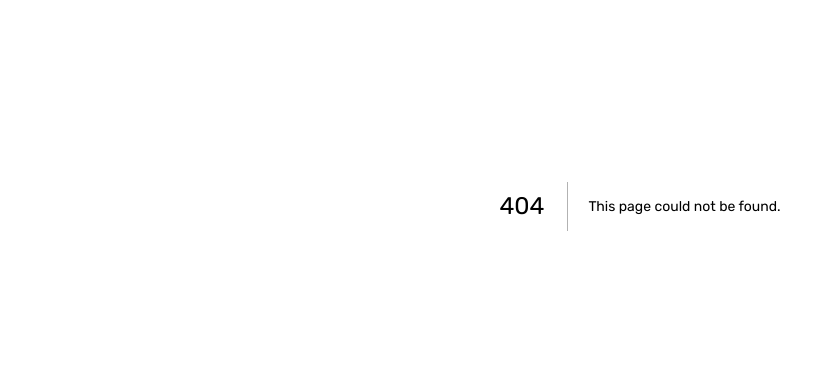
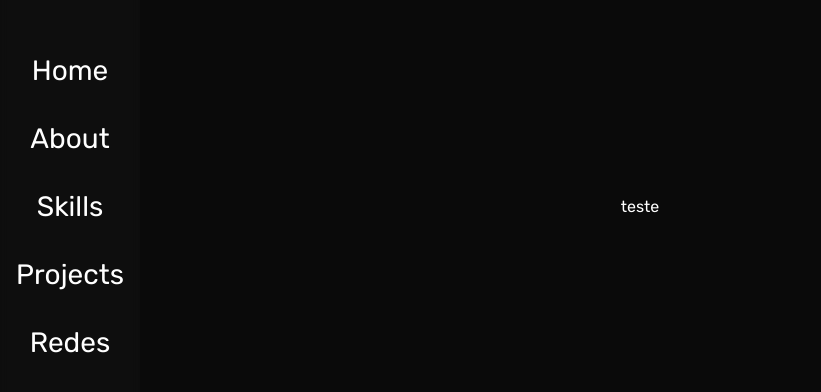
Before and after one commit to ice44xx/Portfolio, a Next.js app: page /sobre in a window 1280 px wide. Before the commit this address had no page. Shown: the part 194-586 px from the top of the page, without its empty margins (0-821 px from the left). Built offline with nearby package versions, Linux system fonts and the light colour scheme.

Commit message:
feat: insert pages and layouts

```diff
--- /dev/null
+++ b/pages/habilidades.tsx
@@ -0,0 +1,4 @@
+const HabilidadesPage = () => {
+  return <main></main>;
+};
+export default HabilidadesPage;
--- /dev/null
+++ b/pages/projetos.tsx
@@ -0,0 +1,4 @@
+const ProjetosPage = () => {
+  return <main></main>;
+};
+export default ProjetosPage;
--- /dev/null
+++ b/pages/redes.tsx
@@ -0,0 +1,4 @@
+const RedesPage = () => {
+  return <main></main>;
+};
+export default RedesPage;
--- /dev/null
+++ b/pages/sobre.tsx
@@ -0,0 +1,10 @@
+import About from '@/components/about';
+
+const AboutPage = () => {
+  return (
+    <main>
+      <About />
+    </main>
+  );
+};
+export default AboutPage;
--- /dev/null
+++ b/src/common/transition/styles.module.scss
@@ -0,0 +1,6 @@
+.container {
+  position: absolute;
+  width: 100%;
+  height: 100vh;
+  background-color: rgb(10, 10, 10);
+}
--- /dev/null
+++ b/src/components/about/index.tsx
@@ -0,0 +1,14 @@
+import styles from '../../../styles/style.module.scss';
+import Navbar from '../navbar';
+
+const About = () => {
+  return (
+    <main>
+      <Navbar />
+      <div className={styles.container_master}>
+        <p>teste</p>
+      </div>
+    </main>
+  );
+};
+export default About;
--- a/src/components/home/particles.tsx
+++ b/src/components/home/particles.tsx
@@ -20,7 +20,7 @@ export const ParticlesComponent = () => {
       options={{
         background: {
           color: {
-            value: '#000000'
+            value: '#101010'
           }
         },
         fpsLimit: 120,
--- /dev/null
+++ b/src/components/navbar/index.tsx
@@ -0,0 +1,26 @@
+import Link from 'next/link';
+import styles from './style.module.scss';
+const Navbar = () => {
+  return (
+    <div className={styles.navbar}>
+      <ul>
+        <Link href={'/'} className={styles.link}>
+          <li>Home</li>
+        </Link>
+        <Link href={'/sobre'} className={styles.link}>
+          <li>About</li>
+        </Link>
+        <Link href={'/habilidades'} className={styles.link}>
+          <li>Skills</li>
+        </Link>
+        <Link href={'/projetos'} className={styles.link}>
+          <li>Projects</li>
+        </Link>
+        <Link href={'/redes'} className={styles.link}>
+          <li>Redes</li>
+        </Link>
+      </ul>
+    </div>
+  );
+};
+export default Navbar;
--- /dev/null
+++ b/src/components/navbar/style.module.scss
@@ -0,0 +1,34 @@
+.navbar {
+  z-index: 1;
+  position: absolute;
+  display: flex;
+  justify-content: center;
+  align-items: center;
+  left: 0;
+  width: 140px;
+  height: 100%;
+  background-color: rgba(255, 255, 255, 0.021);
+  backdrop-filter: blur(5px);
+  ul {
+    display: flex;
+    flex-direction: column;
+    gap: 35px;
+    text-decoration: none;
+    list-style: none;
+    text-align: center;
+    .link {
+      text-decoration: none;
+      li {
+        font-size: 28px;
+        color: white;
+        cursor: pointer;
+        transition: all 0.3s;
+        &:hover {
+          color: rgb(0, 255, 140);
+          transition: all 0.3s;
+          transform: scale(95%);
+        }
+      }
+    }
+  }
+}
--- a/styles/style.module.scss
+++ b/styles/style.module.scss
@@ -1,4 +1,4 @@
-.container_header {
+.container {
   display: flex;
   flex-direction: column;
   justify-content: center;
@@ -9,8 +9,17 @@
   color: white;
   .title {
     font-size: 100px;
+    span {
+      color: rgb(0, 255, 140);
+    }
   }
   .subtitle {
     font-size: 30px;
   }
 }
+.container_master {
+  @extend .container;
+  width: 100%;
+  height: 100vh;
+  background-color: rgb(10, 10, 10);
+}
```
Also changed, not shown: src/common/transition/index.tsx (added, +10 -0 lines), src/components/home/index.tsx (+7 -3 lines).
